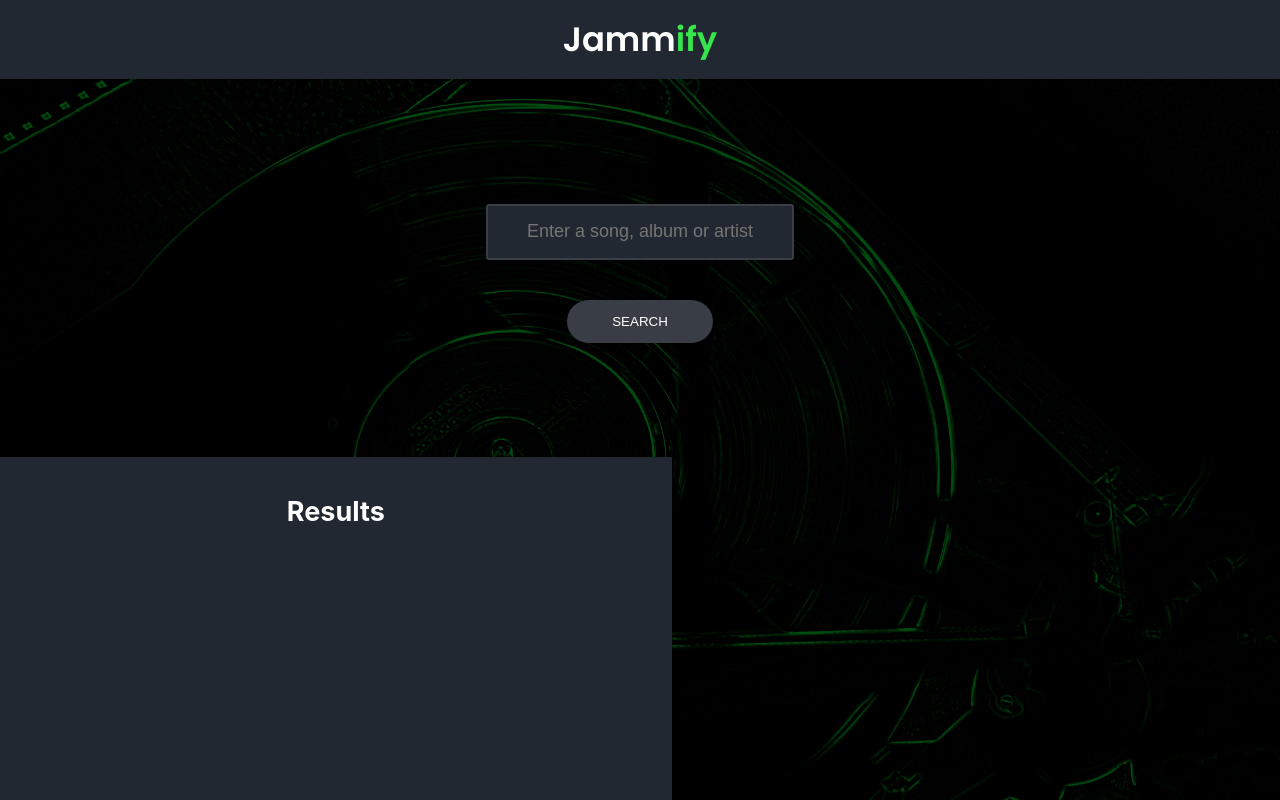
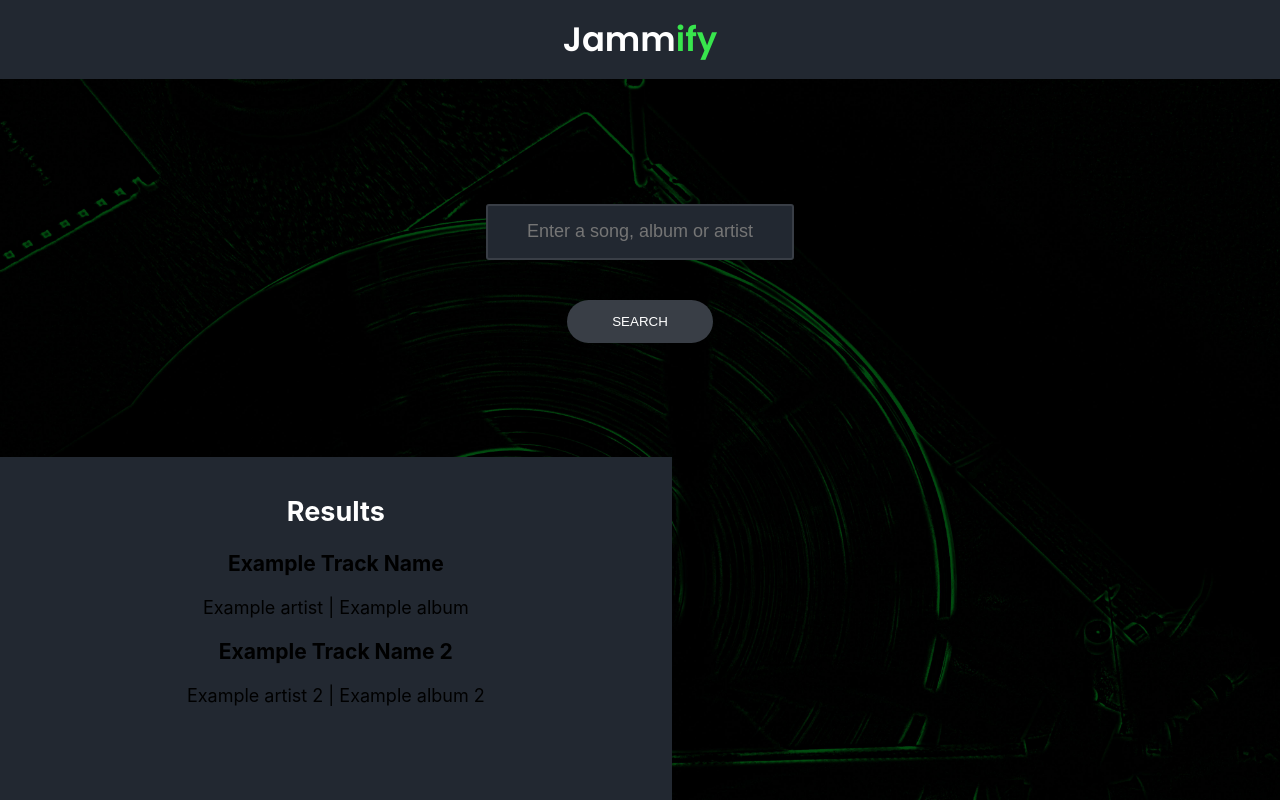
Before and after one commit to aeonclouzeau/jammify, a React (Create React App) app: page / in a window 1280 px wide. Shown: the top 800 px of the page. Built offline with nearby package versions, Linux system fonts and the light colour scheme.

Commit message:
fit: displayed props to desktop app

```diff
--- a/src/Components/TrackList/TrackList.js
+++ b/src/Components/TrackList/TrackList.js
@@ -7,9 +7,9 @@ export class TrackList extends React.Component {
 		return (
 			<div className="TrackList">
 				{/* a map method that renders a set of Track components */}
-				{/* {this.props.tracks.map((track) => {
+				{this.props.tracks.map((track) => {
 					return <Track key={track.id} track={track} />;
-				})} */}
+				})}
 			</div>
 		);
 	}
```
